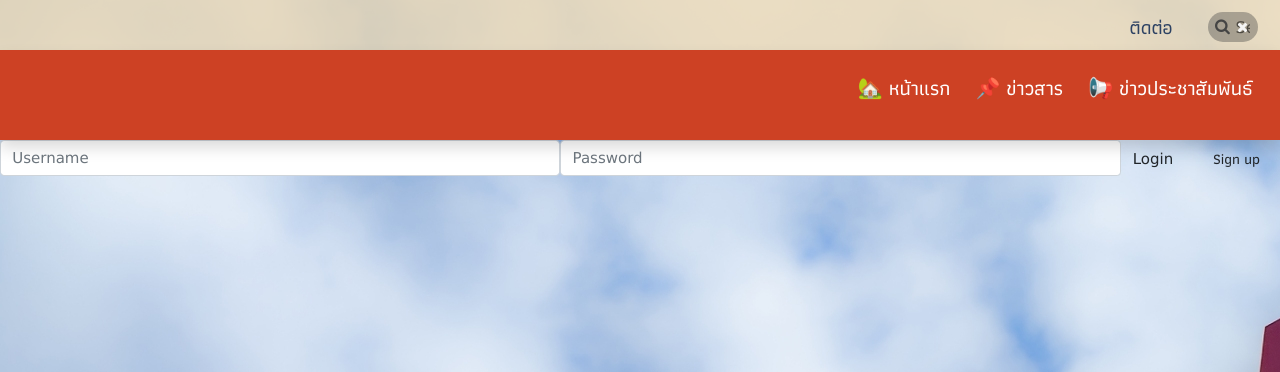
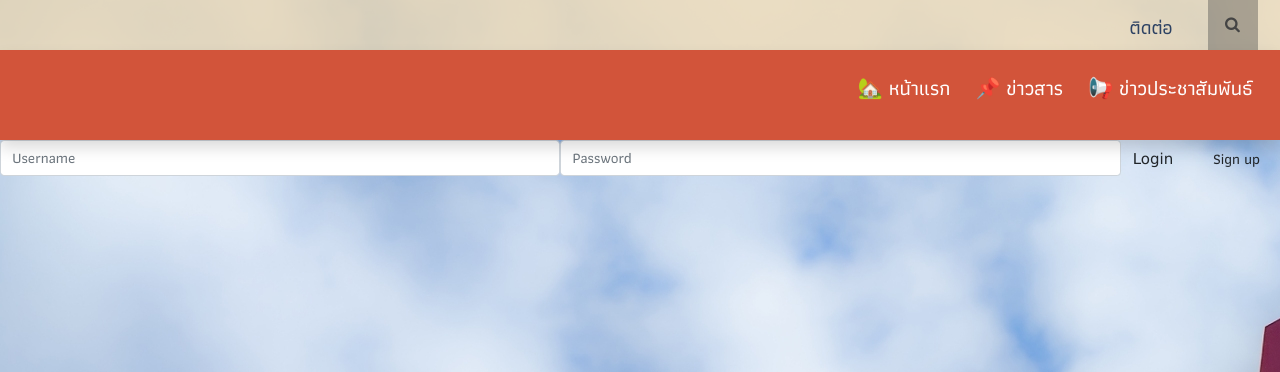
Before and after one commit to 6210612674/InternshipEngr, a Django app: template account/templates/account/login.html in a window 1280 px wide. Shown: the top 372 px of the page. Run offline with Django 3.2, Linux system fonts and the light colour scheme; the template is opened without the code that fills it, so the values that code supplies are empty.

Commit message:
Update styles.css

```diff
--- a/static/account/css/styles.css
+++ b/static/account/css/styles.css
@@ -1,23 +1,27 @@
 .container {
-  width: 30px;
-  height: 30px;
-  border-radius: 50px;
+  height: 50px;
   background-color: rgba(68, 68, 68, 0.39);
-  position: relative;
+  left: 0;
+  overflow: hidden;
+  margin-top: -15px;
   transition: 0.5s;
-  overflow: hidden;
-  margin-top: -3px;
 }
 
 .container.active {
   width: 300px;
-  background-color: rgba(68, 68, 68, 0.39);
 }
 
 .container .icon {
   position: absolute;
   top: 50%;
+  margin-left: 10px;
   transform: translate(-50%, -50%);
+}
+
+.container.active .icon {
+  position: absolute;
+  top: 50%;
+  margin-left: 10px;
 }
 
 .container .icon .search {
@@ -36,28 +40,38 @@
   left: 10px;
   height: 30px;
   display: flex;
-  align-items: center;
-  justify-content: center;
 }
 
 .container .input input {
   position: absolute;
-  top: 0;
-  width: 90%;
-  height: 100%;
+  width: 300px;
+  height: 50px;
   border: none;
   font-size: 16px;
   outline: none;
-  background-color: rgba(68, 68, 68, 0);
+  background-color: rgba(255, 255, 255, 0.808);
+  margin-left: 25px;
+  padding-left: 20px;
 }
+
 .container .input .clear {
+  color: rgba(245, 245, 245, 0);
+}
+
+.container.active .input .clear {
   position: absolute;
   right: -1px;
-  top: 50%;
+  top: 85%;
   transform: translate(-50%, -50%);
   cursor: pointer;
-  font-size: 14px;
-  color: whitesmoke;
+  font-size: 16px;
+  color: rgba(83, 83, 83, 0.486);
+}
+
+::placeholder {
+  color: #2d4263;
+  opacity: 1;
+  font-family: "Athiti", sans-serif;
 }
 
 .sidenav {
@@ -261,6 +287,6 @@ a {
 .menubar {
   height: 90px;
   width: 100%;
-  background-color: #cd4124;
+  background-color: #d2543a;
   z-index: 10;
 }
```
Also changed, not shown: other parts of static/account/css/styles.css (+19 -7 lines).
